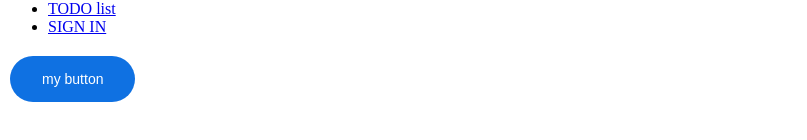
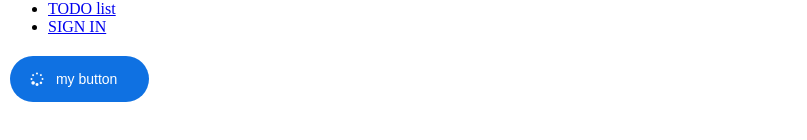
Before and after one commit to IntiveJsHooligans/memorable, an Angular app: page / in a window 1280 px wide. Shown: the part 572-712 px from the top of the page, without its empty margins (0-807 px from the left). Built offline with nearby package versions, Linux system fonts and the light colour scheme.

Commit message:
add loading spinner

```diff
--- a/src/app/shared/form/button/button.component.html
+++ b/src/app/shared/form/button/button.component.html
@@ -1,3 +1,5 @@
+<link rel="stylesheet" href="https://cdnjs.cloudflare.com/ajax/libs/font-awesome/4.7.0/css/font-awesome.min.css">
 <button #button>
+      <i *ngIf="loading" class="fa fa-spinner fa-spin"></i>
   {{content}}
 </button>
--- a/src/app/shared/form/button/button.component.scss
+++ b/src/app/shared/form/button/button.component.scss
@@ -9,3 +9,7 @@ button {
     margin: 4px 2px;
     cursor: pointer;
 }
+i {
+    margin-left: -12px;
+    margin-right: 8px;
+}
--- a/src/app/shared/form/button/button.component.ts
+++ b/src/app/shared/form/button/button.component.ts
@@ -16,6 +16,7 @@ export class ButtonComponent implements OnInit {
   @Input() width: number;
   @Input() height: number;
   @Input() textAlign: string;
+  @Input() loading: boolean;
   @ViewChild('button') button: ElementRef;
 
   constructor(private renderer: Renderer2) { }
@@ -29,6 +30,7 @@ export class ButtonComponent implements OnInit {
     this.backgroundColor = this.backgroundColor ? this.backgroundColor : '#0f71e2';
     this.content = this.content ? this.content : 'button';
     this.textAlign = this.textAlign ? this.textAlign : 'center';
+    this.loading = this.loading ? this.loading : true;
 
     this.applyStyles();
   }
```
